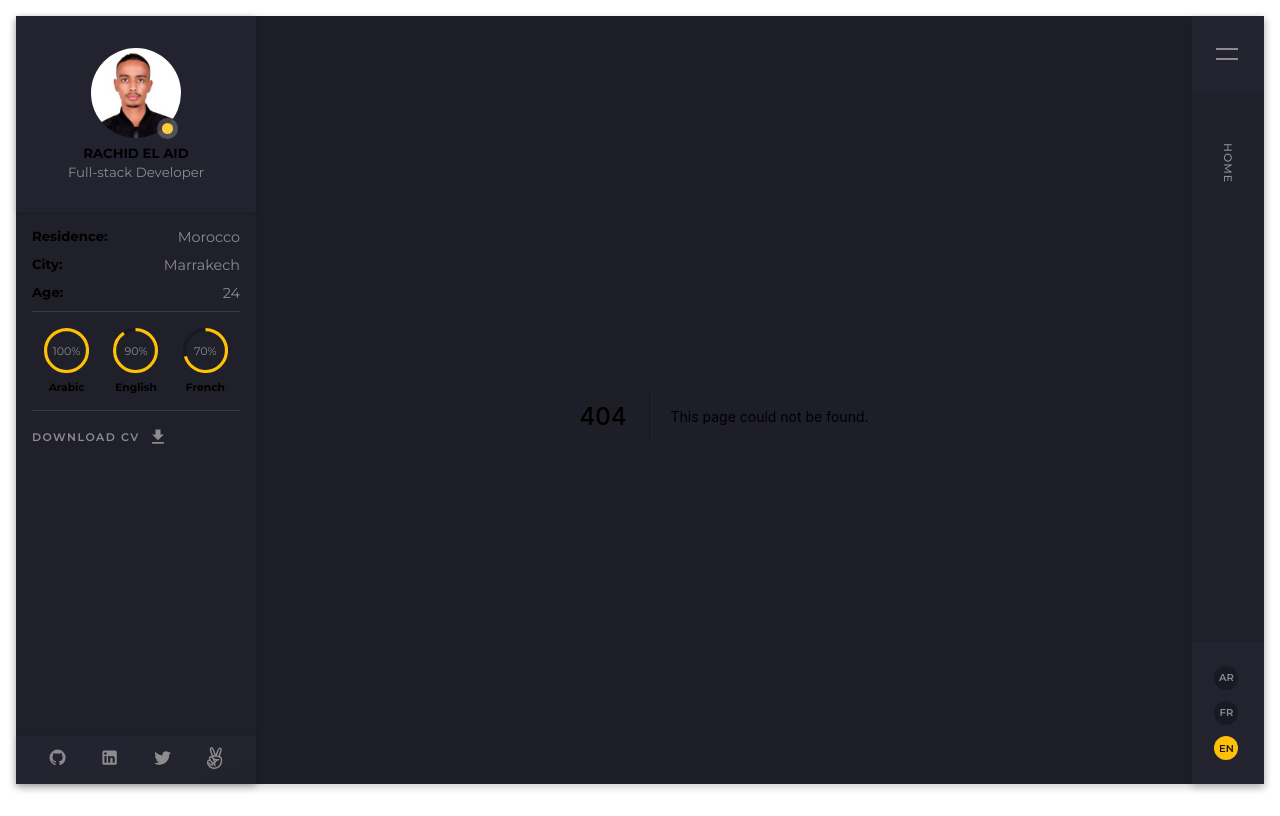
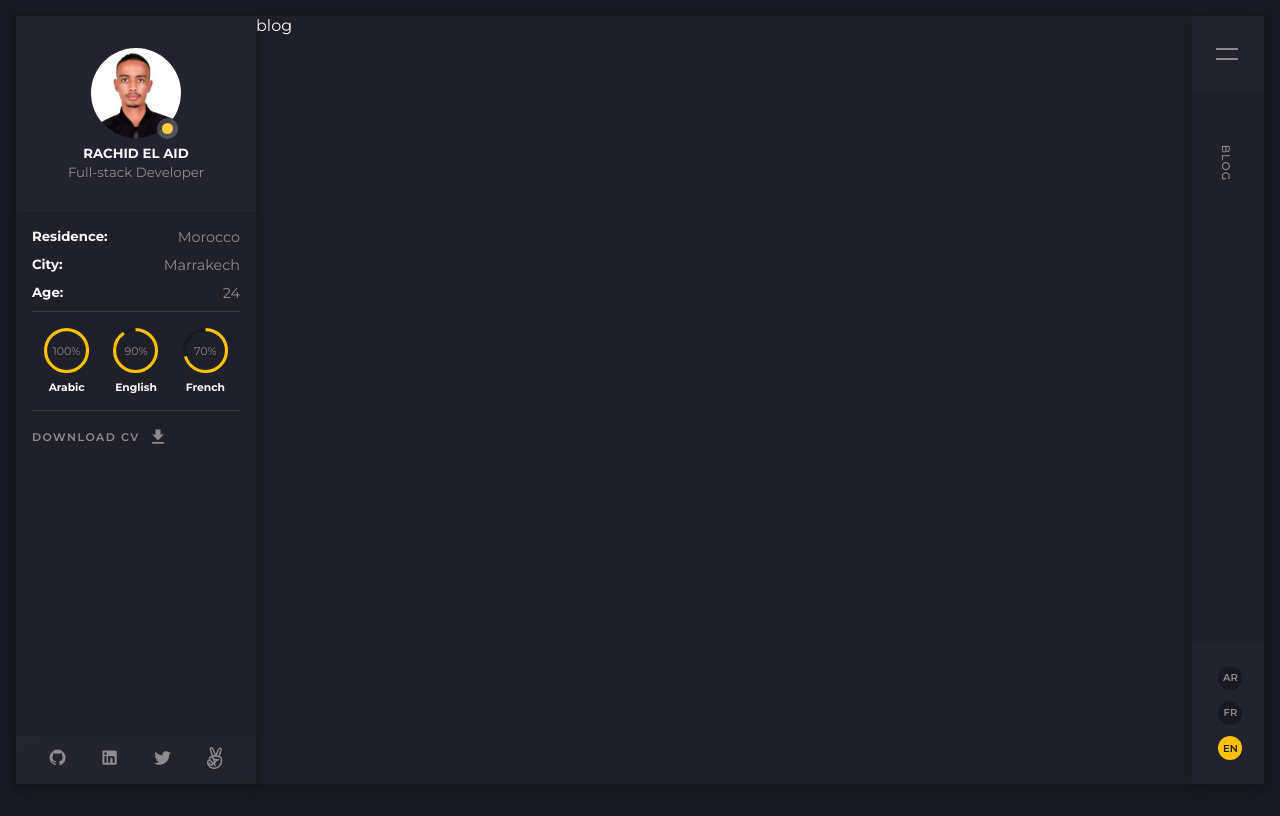
Before and after one commit to rachidelaid/nextjs-portfolio, a Next.js app: page /blog in a window 1280 px wide. Before the commit this address had no page. Built offline with nearby package versions, Linux system fonts and the light colour scheme.

Commit message:
animate the menu links

```diff
--- a/components/MenuBar.jsx
+++ b/components/MenuBar.jsx
@@ -20,7 +20,7 @@ const MenuBar = ({ openMenu }) => {
         </div>
       </div>
 
-      <MenuLinks open={open} />
+      <MenuLinks open={open} toggleMenu={toggleMenu} />
 
       <div className={styles.languages}>
         <p>AR</p>
--- a/components/MenuLinks.jsx
+++ b/components/MenuLinks.jsx
@@ -1,10 +1,98 @@
 import React from 'react';
+import { motion, AnimatePresence } from 'framer-motion';
+import Link from 'next/link';
+import { useRouter } from 'next/router';
 import styles from '../styles/MenuLinks.module.css';
 
-const MenuLinks = ({ open }) => {
+const currentMotions = {
+  hidden: {
+    opacity: 0,
+    transition: {
+      staggerChildren: 0.2,
+    },
+  },
+  visible: {
+    opacity: 1,
+    transition: {
+      staggerChildren: 0.2,
+    },
+  },
+};
+
+const linksMotions = {
+  hidden: {
+    x: 120,
+    opacity: 0,
+  },
+  visible: {
+    x: 0,
+    opacity: 1,
+  },
+};
+
+const links = [
+  {
+    path: '/',
+    name: 'Home',
+  },
+  {
+    path: '/projects',
+    name: 'Projects',
+  },
+  {
+    path: '/contact',
+    name: 'Contact',
+  },
+  {
+    path: '/blog',
+    name: 'Blog',
+  },
+];
+
+const MenuLinks = ({ open, toggleMenu }) => {
+  const router = useRouter();
+  console.log(router.pathname);
+
   return (
     <div className={styles.links}>
-      <div className={`${styles.current} ${open ? styles.hide : ''}`}>Home</div>
+      <AnimatePresence>
+        {!open && (
+          <motion.div
+            key="currentRoute"
+            className={styles.current}
+            variants={currentMotions}
+            initial="hidden"
+            animate="visible"
+            exit="hidden"
+          >
+            {links.find((l) => l.path === router.pathname).name}
+          </motion.div>
+        )}
+
+        {open && (
+          <motion.ul
+            className={styles.nav}
+            variants={currentMotions}
+            initial="hidden"
+            animate="visible"
+            exit="hidden"
+          >
+            {links.map((link) => (
+              <motion.li
+                key={link.path}
+                className={`${
+                  router.pathname === link.path ? styles.active : ''
+                }`}
+                variants={linksMotions}
+              >
+                <Link href={link.path} onClick={() => toggleMenu()}>
+                  {link.name}
+                </Link>
+              </motion.li>
+            ))}
+          </motion.ul>
+        )}
+      </AnimatePresence>
     </div>
   );
 };
--- a/package.json
+++ b/package.json
@@ -9,6 +9,7 @@
     "lint": "next lint"
   },
   "dependencies": {
+    "framer-motion": "^6.3.15",
     "next": "12.1.6",
     "react": "18.2.0",
     "react-dom": "18.2.0",
--- /dev/null
+++ b/pages/blog.jsx
@@ -0,0 +1,7 @@
+import React from 'react';
+
+const blog = () => {
+  return <div>blog</div>;
+};
+
+export default blog;
--- a/styles/MenuBar.module.css
+++ b/styles/MenuBar.module.css
@@ -8,7 +8,7 @@
 }
 
 .expand {
-  width: 20rem;
+  width: 10rem;
 }
 
 .burger_menu {
@@ -73,7 +73,7 @@
   flex-direction: column;
   gap: 0.7rem;
   padding: 1.5rem 0;
-  padding-left: 1.4rem;
+  padding-left: 1.65rem;
   width: 100%;
   color: var(--gray-color);
 }
--- a/styles/MenuLinks.module.css
+++ b/styles/MenuLinks.module.css
@@ -1,15 +1,14 @@
 .links {
   position: relative;
   height: calc(100% - 4rem - 12px - 8.9rem);
+  color: var(--gray-color);
 }
 
 .current {
   transform: rotate(90deg);
-  color: var(--white-color);
   position: absolute;
   overflow: hidden;
   top: 4rem;
-  opacity: 0.5;
   left: 1rem;
   text-transform: uppercase;
   font-size: 11px;
@@ -21,3 +20,28 @@
 .current.hide {
   opacity: 0;
 }
+
+.nav {
+  position: absolute;
+  top: 7rem;
+  left: 2rem;
+  overflow: hidden;
+  transition: 0.4s ease-in-out;
+}
+
+.nav li {
+  display: inline-block;
+  margin-bottom: 0.4rem;
+  width: 100%;
+  text-transform: uppercase;
+  font-size: 11px;
+  letter-spacing: 1px;
+  font-weight: 500;
+  transition: 0.4s ease-in-out;
+}
+
+.nav li:hover,
+.active {
+  color: var(--white-color);
+  text-shadow: 0 0 3px rgba(250, 250, 252, 0.4);
+}
--- a/styles/globals.css
+++ b/styles/globals.css
@@ -47,7 +47,7 @@ body {
 }
 
 .main.expand {
-  margin-left: -14rem;
+  margin-left: -4rem;
 }
 
 .main.expand::after {
```
Also changed, not shown: 1 other file (tests, documents, lock files or other folders).
